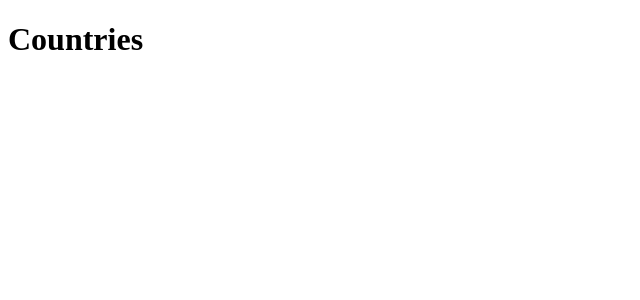
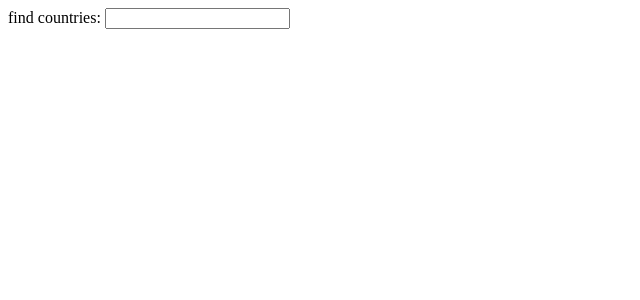
Before and after one commit to serfoll/fso_part2, a React (Vite) app in the folder countries/: page / in a window 1280 px wide. Shown: the top 300 px of the page, without its empty margins (0-640 px from the left). Built offline with nearby package versions, Linux system fonts and the light colour scheme; the HTML template or start-up script is replaced by a standard one.

Commit message:
ui basics

```diff
--- a/countries/src/App.jsx
+++ b/countries/src/App.jsx
@@ -1,9 +1,24 @@
 /** @format */
+import { useEffect, useState } from "react";
 
 function App() {
+  const [filter, setFilter] = useState("");
+
+  useEffect(() => {
+    if (!filter || filter === "") return;
+    console.log("current filter: ", filter);
+  }, [filter]);
+
   return (
     <div>
-      <h1>Countries</h1>
+      <label htmlFor="countrie">find countries: </label>
+      <input
+        onChange={(e) => setFilter(e.target.value)}
+        id="countrie"
+        name="countrie"
+        type="text"
+        value={filter}
+      />
     </div>
   );
 }
```
Also changed, not shown: 1 other file (tests, documents, lock files or other folders).
